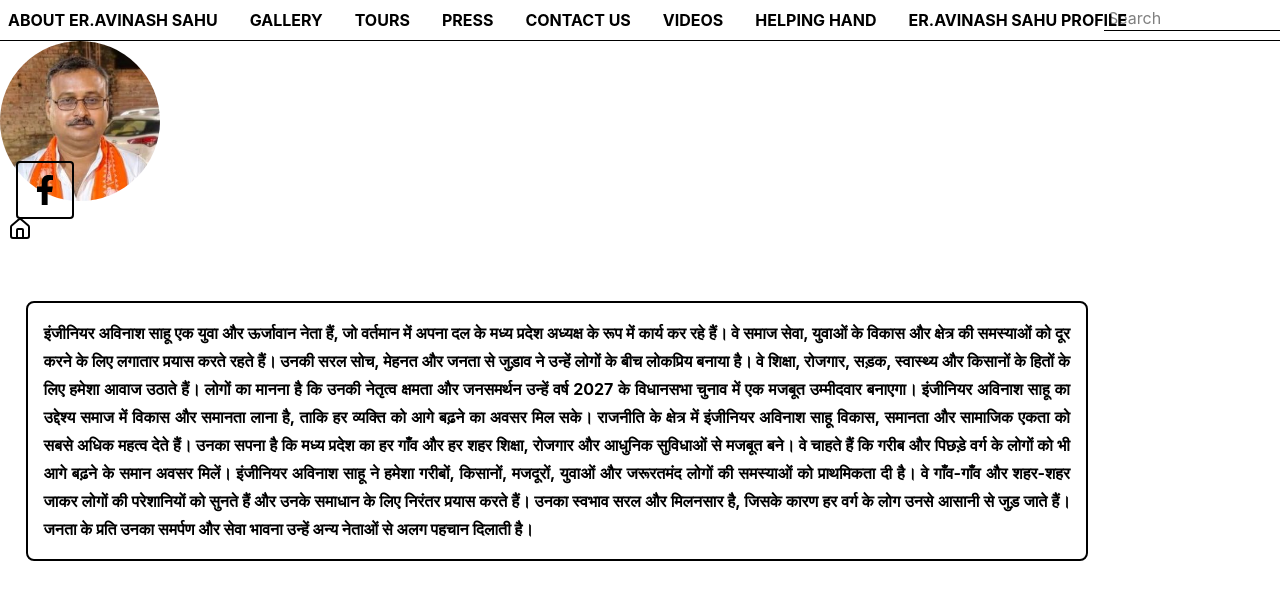
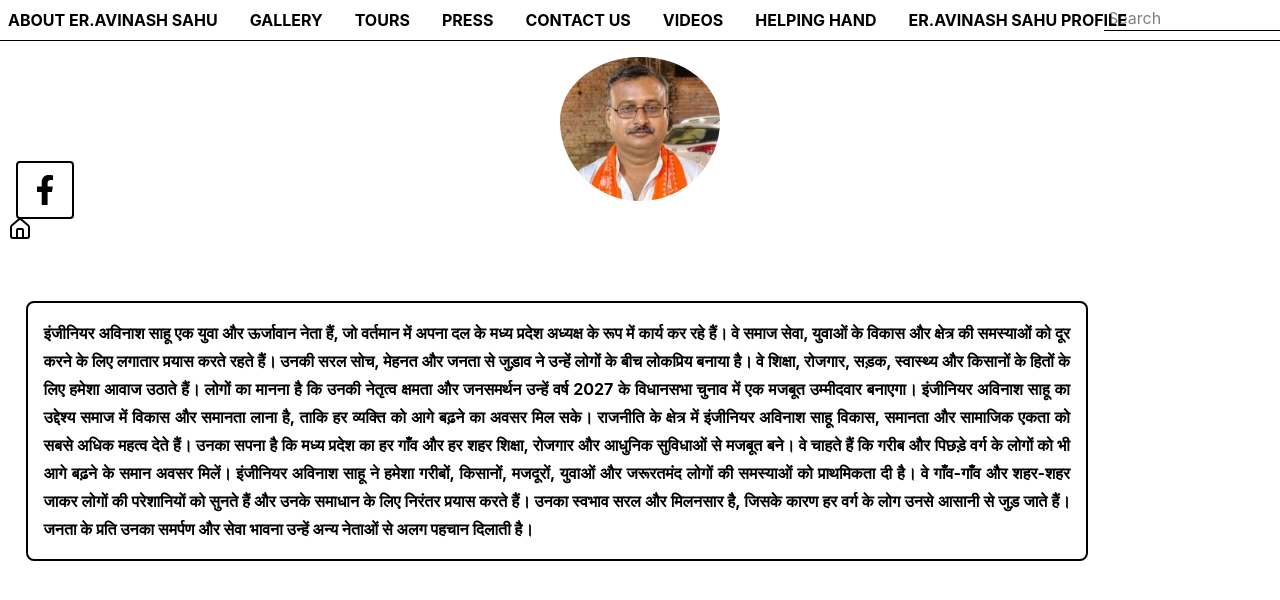
Before and after one commit to abhijeetpratapsahu-dev/gallery, a React (Vite) app: page /profile in a window 1280 px wide. Shown: the top 600 px of the page. Built offline with nearby package versions, Linux system fonts and the light colour scheme.

Commit message:
updated website

```diff
--- a/src/Component/Navbar/Pages/profile.jsx
+++ b/src/Component/Navbar/Pages/profile.jsx
@@ -5,7 +5,7 @@ import { FaFacebookF } from "react-icons/fa";
 const Home = () => {
   return (
     <div className='bg-white min-h-full min-w-full text-black relative'>
-      <img className='h-40 w-40 rounded-full object-cover flex justify-center items-center' src={profile}></img>
+      <img className='h-40 w-40 rounded-full object-cover mx-auto pt-4' src={profile}></img>
 
       <House className='absolute left-2 bottom-150 cursor-pointer hover:text-blue-300' onClick={function(){
           window.location.href = "/"
```
